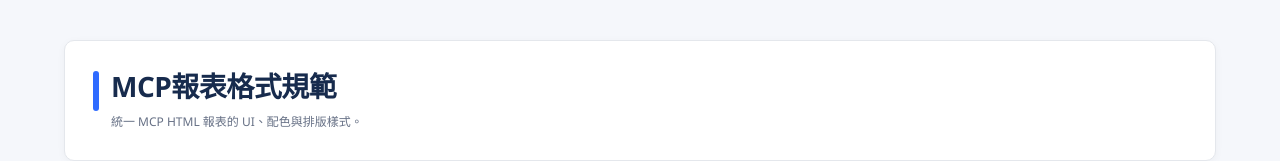
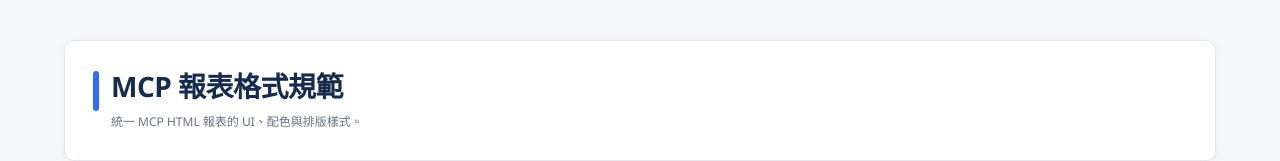
Before and after one commit to D11216101/MCP, a plain HTML site: page index.html in a window 1280 px wide. Shown: the top 161 px of the page. Drawn offline with Linux system fonts and the light colour scheme.

Commit message:
Add files via upload

```diff
--- a/index.html
+++ b/index.html
@@ -3,7 +3,7 @@
 <head>
 <meta charset="UTF-8" />
 <meta name="viewport" content="width=device-width, initial-scale=1.0" />
-<title>MCP 報表格式規範 v1.7</title>
+<title>MCP 報表格式規範</title>
 <style>
   *,*::before,*::after{box-sizing:border-box;margin:0;padding:0}
 
@@ -234,7 +234,7 @@
     <div class="hero-row">
       <div class="hero-bar"></div>
       <div>
-        <h1>MCP報表格式規範</h1>
+        <h1>MCP 報表格式規範</h1>
         <p>統一 MCP HTML 報表的 UI、配色與排版樣式。</p>
       </div>
     </div>
@@ -373,7 +373,7 @@
     </div>
   </section>
 
-  <footer>MCP Report UI Visual Standard · v1.7</footer>
+  <footer>MCP 報表格式規範</footer>
 </div>
 </body>
 </html>
```
